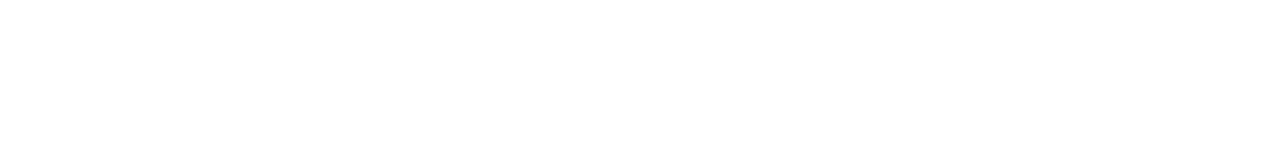
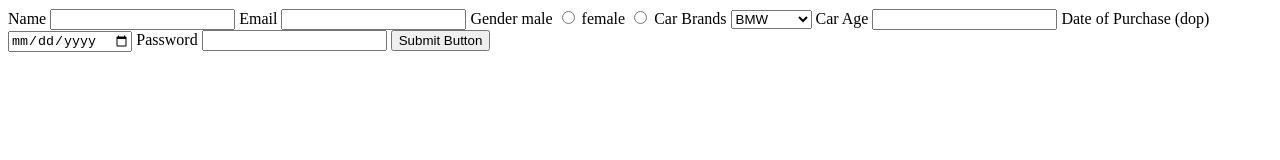
Before and after one commit to acciojob/car-insurance-form-g00glecrackers, a website: page main.html in a window 1280 px wide. Drawn offline with Linux system fonts and the light colour scheme.

Commit message:
created a submission

```diff
--- a/main.html
+++ b/main.html
@@ -7,10 +7,35 @@
 </head>
 
 <body>
-	<!-- the entire body must be written by student -->
-    <script type="text/javascript" src="./script.js">
-</script>
+	<form action="" method="post">
+		<Label for="name">Name</Label>
+		<input id="name" type="text" required>
+		<Label for="email">Email</Label>
+		<input id="email" type="Email" required>
 
+		<Label >Gender</Label>
+		<Label >male</Label>
+		<input type="Radio" name="gender" value="male" required>
+		<Label >female</Label>
+		<input type="Radio" name="gender" value="female" required>
+
+		<Label for="cars">Car Brands</Label>
+		<select>
+			<option value="BMW">BMW</option>
+			<option value="Audi">Audi</option>
+			<option value="Mercedez">Mercedez</option>
+		</select>
+
+		<Label for="carage">Car Age</Label>
+		<input id="carage"type="Number"required>
+		<Label for="dope">Date of Purchase (dop)</Label>
+		<input id="dop"type="Date"required>
+		<Label for="password">Password<Label>
+		<input id="password"type="Password"required>
+			<button type="submit">
+				Submit Button
+			</button>
+	</form>
 </body>
 
 </html>
```
